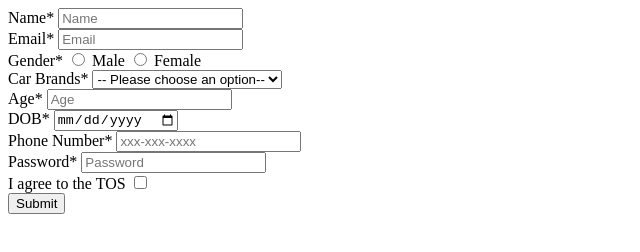
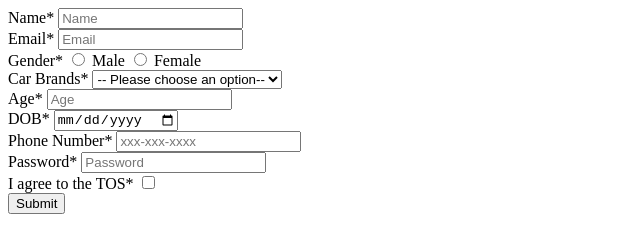
Before and after one commit to acciojob/signup-form-car-Ajaykumar2333, a website: page main.html in a window 1280 px wide. Shown: the full height of the page, 0-640 px from the left. Drawn offline with Linux system fonts and the light colour scheme.

Commit message:
created a submission

```diff
--- a/main.html
+++ b/main.html
@@ -48,7 +48,7 @@
 		<label for = "password"> Password*</label>
 		<input type="password" required placeholder="Password" id = password>
  <br>
-		<label for = "tos">I agree to the TOS</label>
+		<label for = "tos">I agree to the TOS*</label>
 		<input type="checkbox" required id = "tos">
  <br>
 		<input type = "submit" value = "Submit">
```
